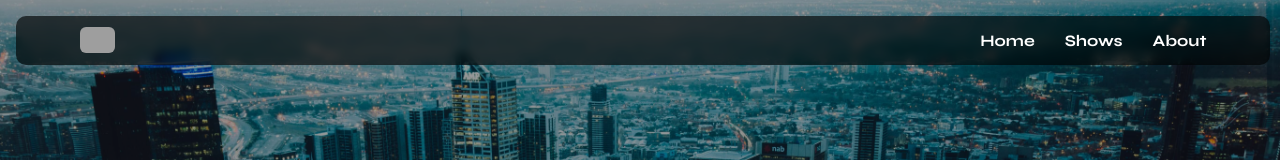
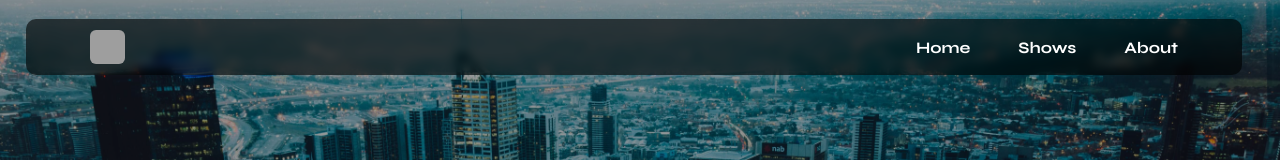
Before and after one commit to NyllRE/nuxt3, a Nuxt app: page / in a window 1280 px wide. Shown: the top 160 px of the page. Built offline with nearby package versions, Linux system fonts and the light colour scheme; grey boxes are pictures that could not be loaded.

Commit message:
fixed positioning

```diff
--- a/layouts/default.vue
+++ b/layouts/default.vue
@@ -18,6 +18,13 @@ div
 </template>
 
 <style lang="scss">
+
+@mixin so($or) {
+  @media (orientation: $or) {
+    @content
+  }
+};
+
 @import url('https://fonts.googleapis.com/css2?family=Syne:wght@700;800&display=swap');
 
 * {
@@ -26,14 +33,15 @@ div
    font-family: 'Syne', sans-serif;
 }
 nav {
-   background: rgba(0, 0, 0, 0.631);
+   background: rgba(0, 0, 0, 0.6);
    backdrop-filter: blur(5px);
+   z-index: 999;
    color: white;
    position: fixed;
-   top: 0;
-   width: 98%;
+   width: 95%;
    padding: .7em 4em;
-   margin: 1em;
+   margin: 1.5% 2%;
+   height: 3.5em;
    // border-radius: 0 0 10px 10px;
    border-radius: 10px;
    display: flex;
@@ -47,13 +55,22 @@ nav {
       width: 35px;
       border-radius: 6px
    }
+
+   @include so(portrait) {
+      justify-content: center;
+
+      img {
+         display: none
       }
-nav > * {
+   }
+
+   & > * {
       font-weight: 800;
    }
+
    .nav-items {
       display: flex;
-   gap: 30px;
+      gap: 3em;
       align-items: center;
       justify-content: center;
 
@@ -61,6 +78,7 @@ nav > * {
       font-weight: 700;
       text-decoration: none;
       color: white;
+      }
    }
 }
 
```
Lines whose indentation alone changed are shown as unchanged.
